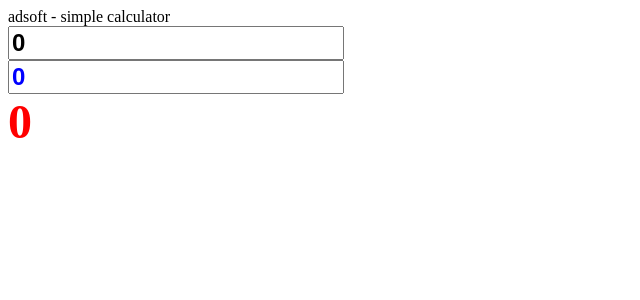
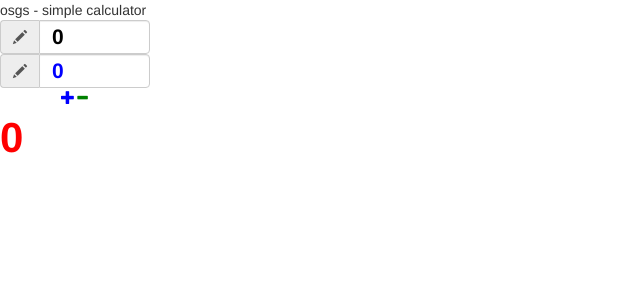
Before and after one commit to OSGS530/testiing-calculator, an Angular app: page / in a window 1280 px wide. Shown: the top 300 px of the page, without its empty margins (0-640 px from the left). Built offline with nearby package versions, Linux system fonts and the light colour scheme.

Commit message:
update ui

```diff
--- a/src/app/app.component.html
+++ b/src/app/app.component.html
@@ -1,2 +1,2 @@
-adsoft - simple calculator
+osgs - simple calculator
 <app-ui></app-ui>
--- a/src/index.html
+++ b/src/index.html
@@ -6,6 +6,8 @@
   <base href="/">
   <meta name="viewport" content="width=device-width, initial-scale=1">
   <link rel="icon" type="image/x-icon" href="favicon.ico">
+  <link rel="stylesheet" href="https://maxcdn.bootstrapcdn.com/bootstrap/3.4.0/css/bootstrap.min.css">
+
 </head>
 <body>
   <app-root></app-root>
```
Also changed, not shown: 6 other files (tests, documents, lock files or other folders).
